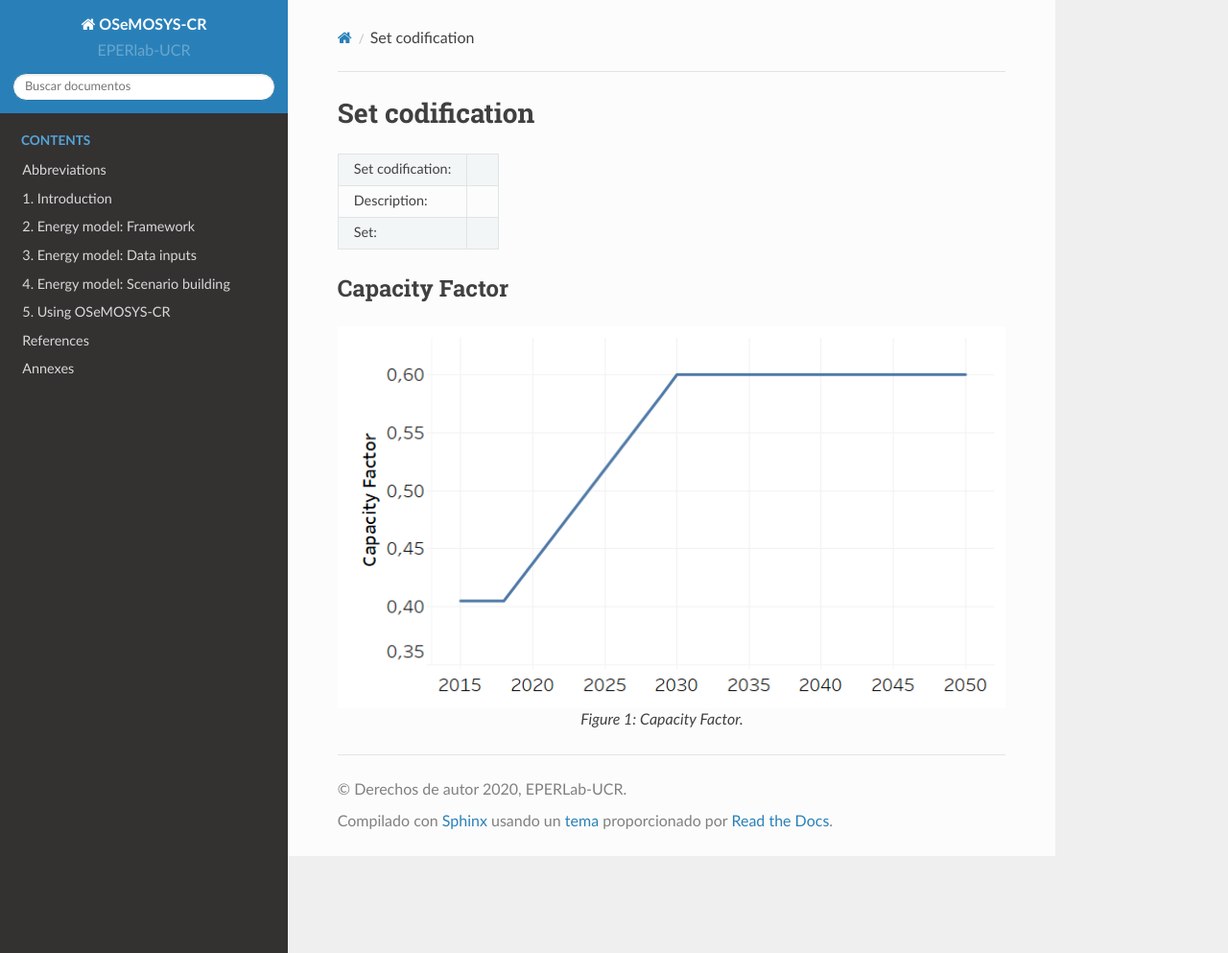
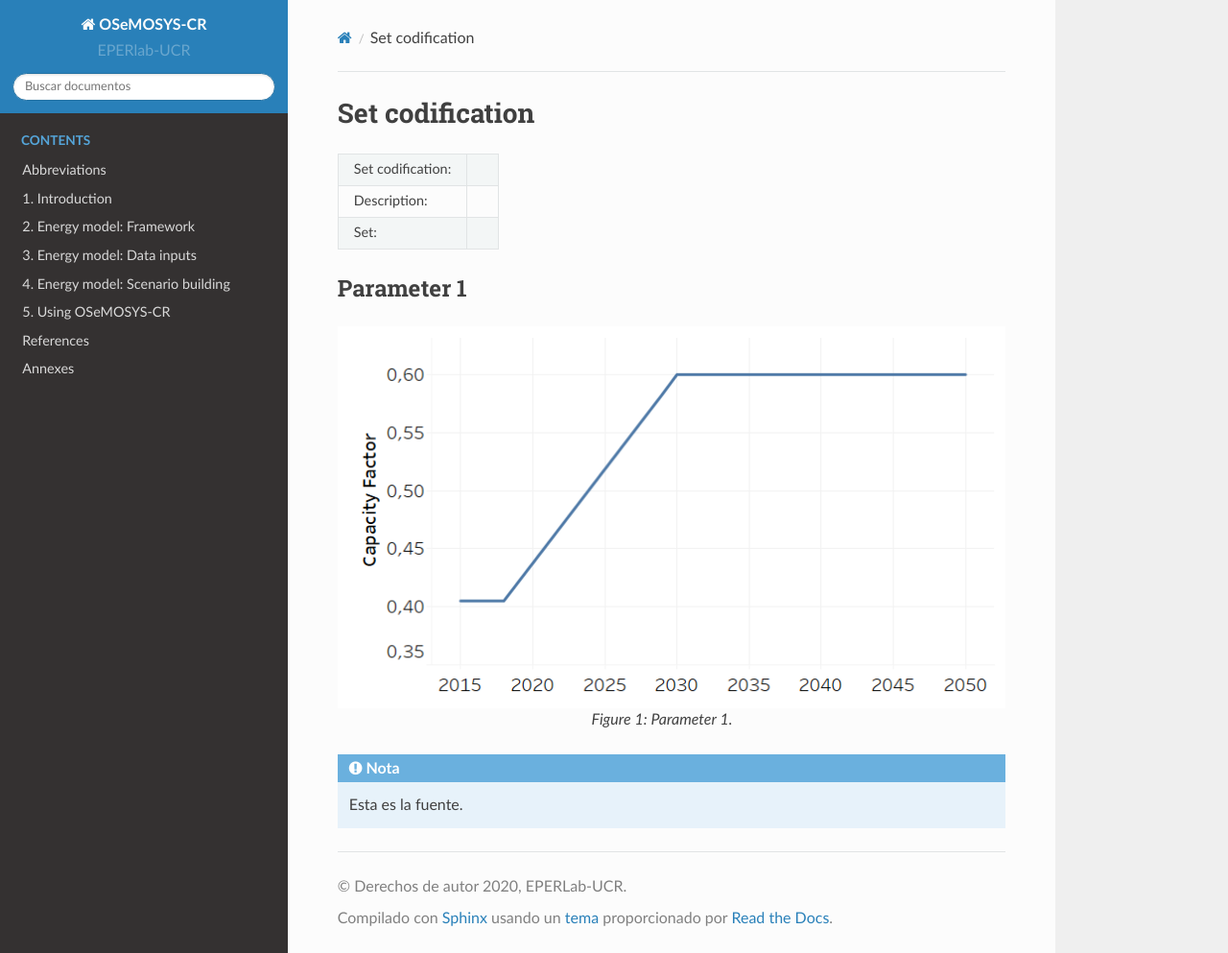
Before and after one commit to EPERLab/OSeMOSYS-CR, a Sphinx documentation site: the page built from docs/Template_example.rst, in a window 1280 px wide and 993 px high. Shown: the whole window at 96% size. Built offline with Sphinx 7.4.7 and the Read the Docs theme 2.0.0, drawn with Linux system fonts in a browser that asks for light colours; formulas are drawn with MathJax 3.

Commit message:
Update Template_example.rst

```diff
--- a/docs/Template_example.rst
+++ b/docs/Template_example.rst
@@ -10,11 +10,14 @@ Set codification
 | Set:              |                                                                           |
 +-------------------+---------------------------------------------------------------------------+
 
-Capacity Factor
+Parameter 1
 +++++++++
 
 .. figure:: img/CF.png
    :align:   center
    :width:   700 px
 
-   *Figure 1: Capacity Factor.*
+   *Figure 1: Parameter 1.*
+
+.. note::
+   Esta es la fuente.
```
